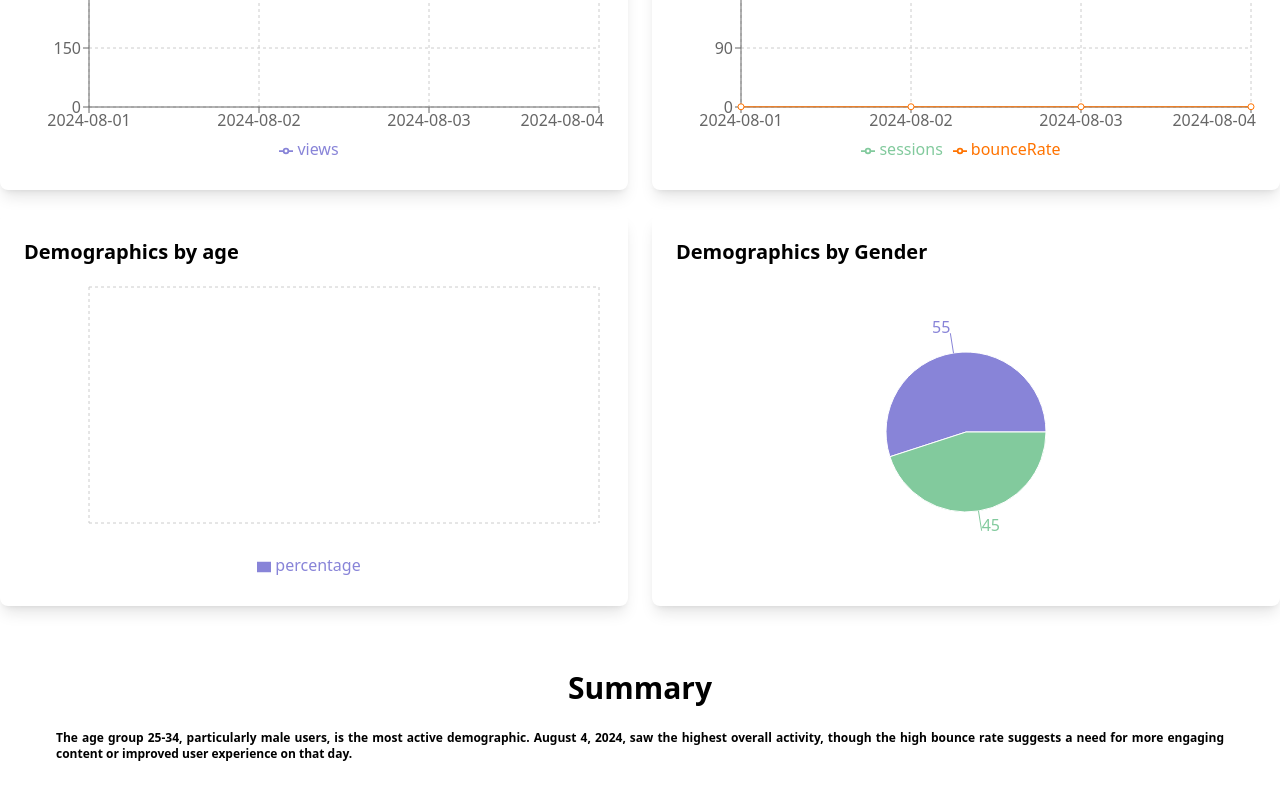
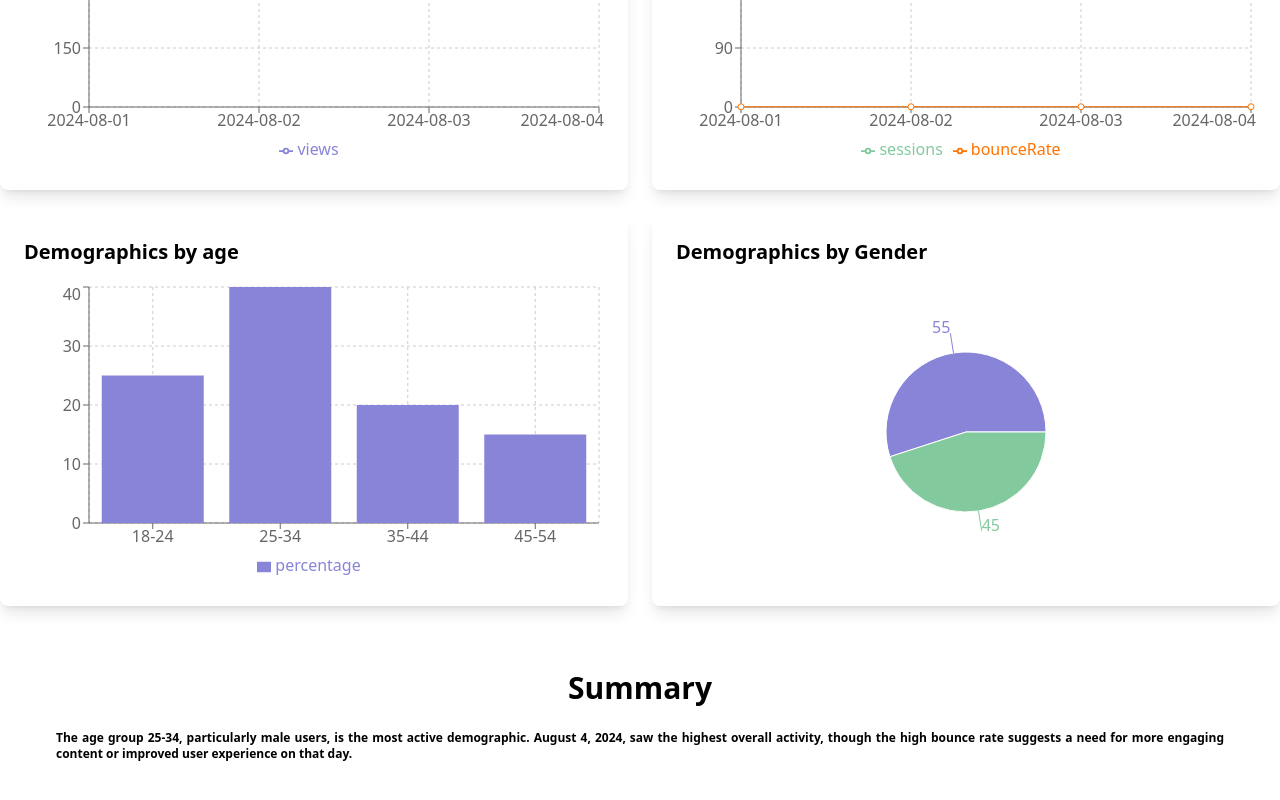
Before and after one commit to Biancardona/InterAnalyticaDash, a React (Create React App) app in the folder analytica/: page / in a window 1280 px wide. Shown: the part 630-1430 px from the top of the page. Built offline with nearby package versions, Linux system fonts and the light colour scheme.

Commit message:
Fixing demographic chart

```diff
--- a/analytica/src/components/MetricsDisplay.jsx
+++ b/analytica/src/components/MetricsDisplay.jsx
@@ -71,7 +71,7 @@ const MetricsDisplay = () => {
         <div className='bg-white shadow-lg rounded-lg p-6'>
           <h3 className='text-xl font-semibold mb-4'>Demographics by age</h3>
           <ResponsiveContainer width='100%' height={300}>
-            <BarChart data={demographics.edad}>
+            <BarChart data={demographics.age}>
               <CartesianGrid strokeDasharray='3 3' />
               <XAxis dataKey='range' />
               <YAxis />
```
